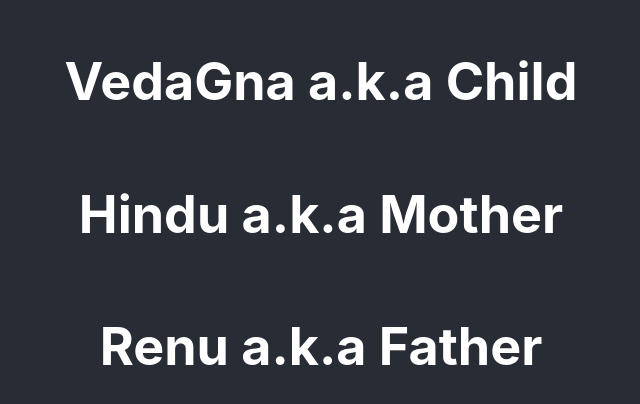
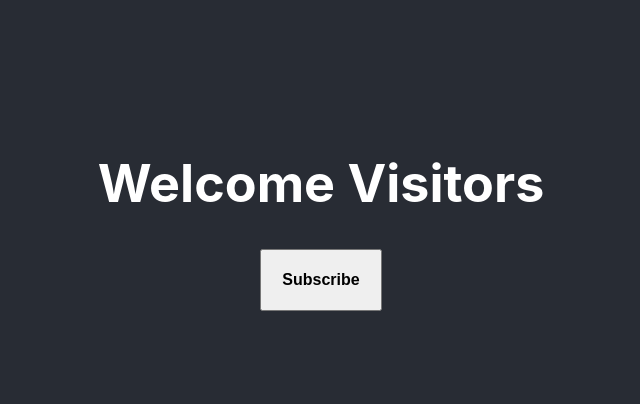
Before and after one commit to renuyarasu/codevolution, a React (Create React App) app: page / in a window 1280 px wide. Shown: the part 186-590 px from the top of the page, without its empty margins (319-959 px from the left). Built offline with nearby package versions, Linux system fonts and the light colour scheme.

Commit message:
Class Component - State

```diff
--- a/src/App.js
+++ b/src/App.js
@@ -5,15 +5,7 @@ function App() {
   return (
     <div className="App">
       <header className="App-header">
-        <Greet name='VedaGna' lname='Child'>
-          <p>Lorem ipsum dolor sit amet, consectetur adipisicing elit. Dolores, odit.</p>
-        </Greet>
-        <Greet name='Hindu' lname='Mother'>
-        <p>Lorem ipsum dolor sit amet, consectetur adipisicing elit. Dolores, odit.</p>
-        </Greet>
-        <Greet name='Renu' lname='Father'>
-        <p>Lorem ipsum dolor sit amet, consectetur adipisicing elit. Dolores, odit.</p>
-        </Greet>
+        <Greet />
       </header>
     </div>
   );
--- a/src/components/Greet.js
+++ b/src/components/Greet.js
@@ -1,12 +1,25 @@
-import React from 'react';
+import React, { Component } from 'react';
 
-class Greet extends React.Component {
-    state = {  }
+class Greet extends Component {
+    constructor() {
+        super()
+        this.state = {
+            message: 'Welcome Visitors'
+        }
+    }
+    changeMessage() {
+        this.setState(
+            {
+                message: 'Thank You for Subscribing'
+            }
+        )
+    }
     render() {
         return (
-            // <h1>Class Component with Props</h1>
-            <h1>{this.props.name} a.k.a {this.props.lname}</h1>
-
+            <div>
+                <h1>{this.state.message}</h1>
+                <button style={{ padding: '20px', cursor: 'pointer', fontSize: '16px', fontWeight: 'bold' }} onClick={() => this.changeMessage()}>Subscribe</button>
+            </div>
         );
     }
 }
```
